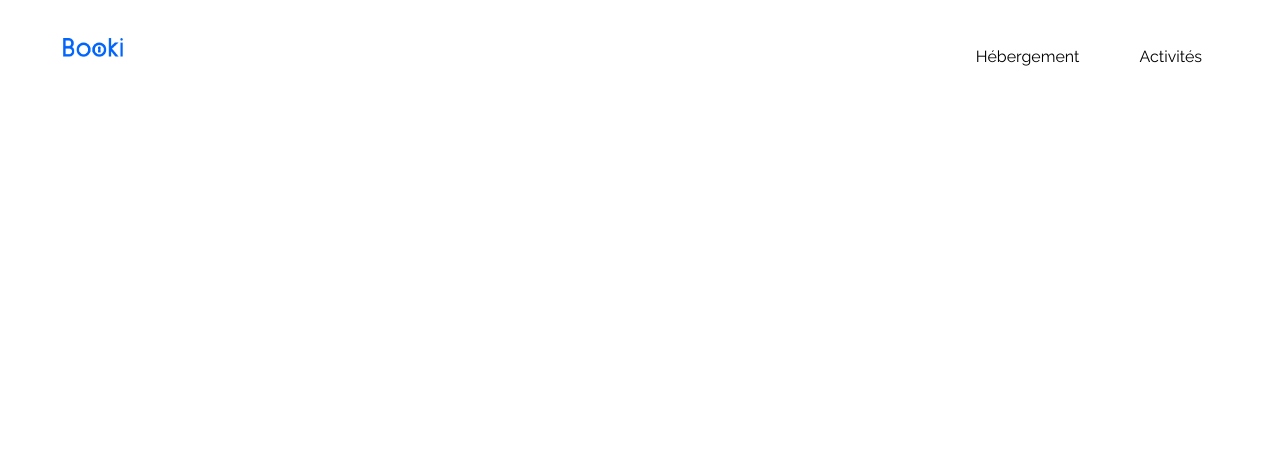
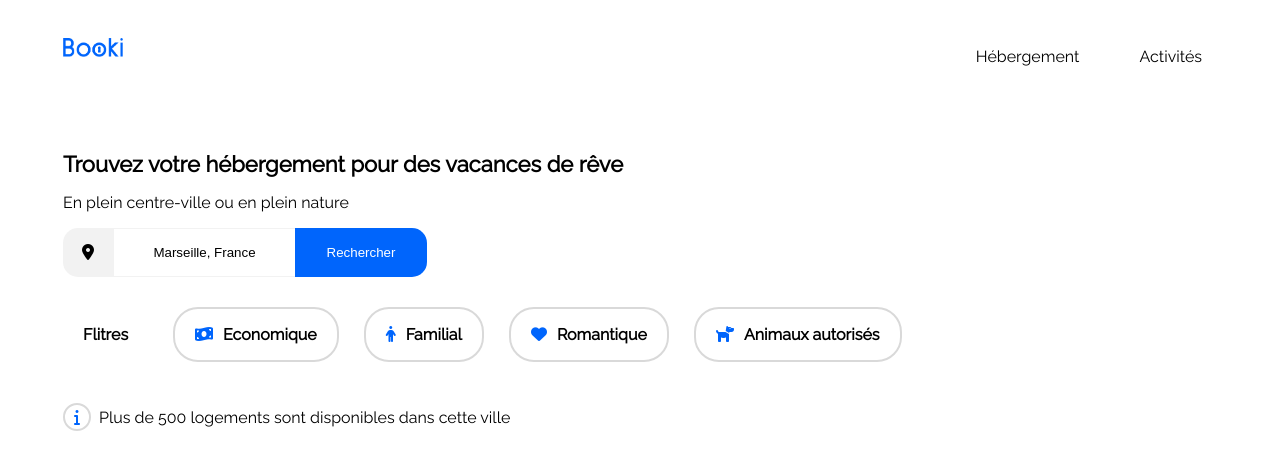
Before and after one commit to YannGhistelinck/p2, a plain HTML site: page index.html in a window 1280 px wide. Drawn offline with Linux system fonts and the light colour scheme.

Commit message:
ajout du banner, à parfaire au niveau des polices et des tailles

```diff
--- a/css/style.css
+++ b/css/style.css
@@ -62,15 +62,15 @@ nav span:hover{
 *********************************************
 */
 
-/*
+
 .banner{
     margin-left: 55px;
 }
-*/
+
 
 /* Barre de recherche */
 
-/*
+
 .banner form{
     display : flex;
     flex-direction : row;
@@ -106,11 +106,11 @@ button{
     position :relative;
     left : -1px;
 }
-*/
+
 
 /* Filtres */
 
-/*
+
 .filter_container{
     display : flex;
     flex-direction: row;
@@ -144,23 +144,29 @@ button{
 .filter_button:hover{
     background-color: #DEEBFF;
 }
-*/
+
 
 /* Informations */
 
-/*
+
 .info_banner{
     display: flex;
     flex-direction: row;
     align-items: center;
 }
-.i{
-    border-radius: 40px;
-    border : 1px solid #F2F2F2;
+.info_banner i{
+    width : 24px;
+    height: 24px;
+    margin-right : 8px;
+    border-radius: 50px;
+    border : 2px solid #D9D9D9;
     color :#0065FC;
-    padding : 8px;
+    display: flex;
+    align-items: center;
+    justify-content: center;
 }
-*/
+
+
 
 
 /*
--- a/index.html
+++ b/index.html
@@ -30,15 +30,20 @@
 
         <!-- Banner... -->
 
-        <!--
+
         <div class="banner">
+
             <h1>Trouvez votre hébergement pour des vacances de rêve</h1>
             <p>En plein centre-ville ou en plein nature</p>
+
+
+
             <form>
                 <div class="button_location"><i class="fa-solid fa-location-dot"></i></div>
                 <input value="Marseille, France">
                 <button>Rechercher</button>
             </form>
+
 
 
             <div class="filter_container">
@@ -65,11 +70,11 @@
 
 
             <div class="info_banner">
-                <p class="i">i</p>
+                <i class="fa-solid fa-info"></i>
                 <p>Plus de 500 logements sont disponibles dans cette ville</p>
             </div>
         </div>
-        -->
+
 
 
 
```
